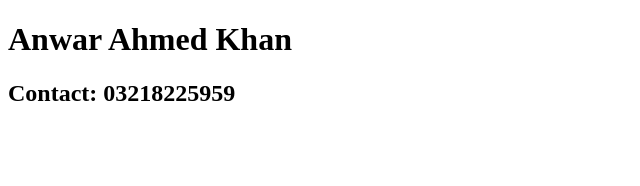
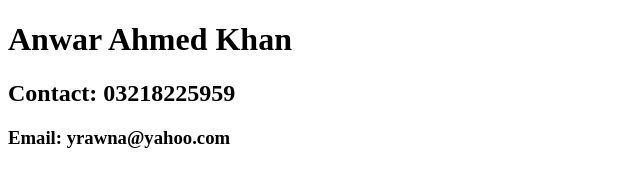
Before and after one commit to cloudcomputing1234567890/examQ2, a plain HTML site: page index.html in a window 1280 px wide. Shown: the whole page, without its empty margins (0-640 px from the left). Drawn offline with Linux system fonts and the light colour scheme.

Commit message:
Update index.html
email address added

```diff
--- a/index.html
+++ b/index.html
@@ -6,5 +6,6 @@
 <body>
     <h1>Anwar Ahmed Khan</h1>
 <h2> Contact: 03218225959</h2>
+    <h3> Email: yrawna@yahoo.com</h3>
 </body>
 </html>
```
